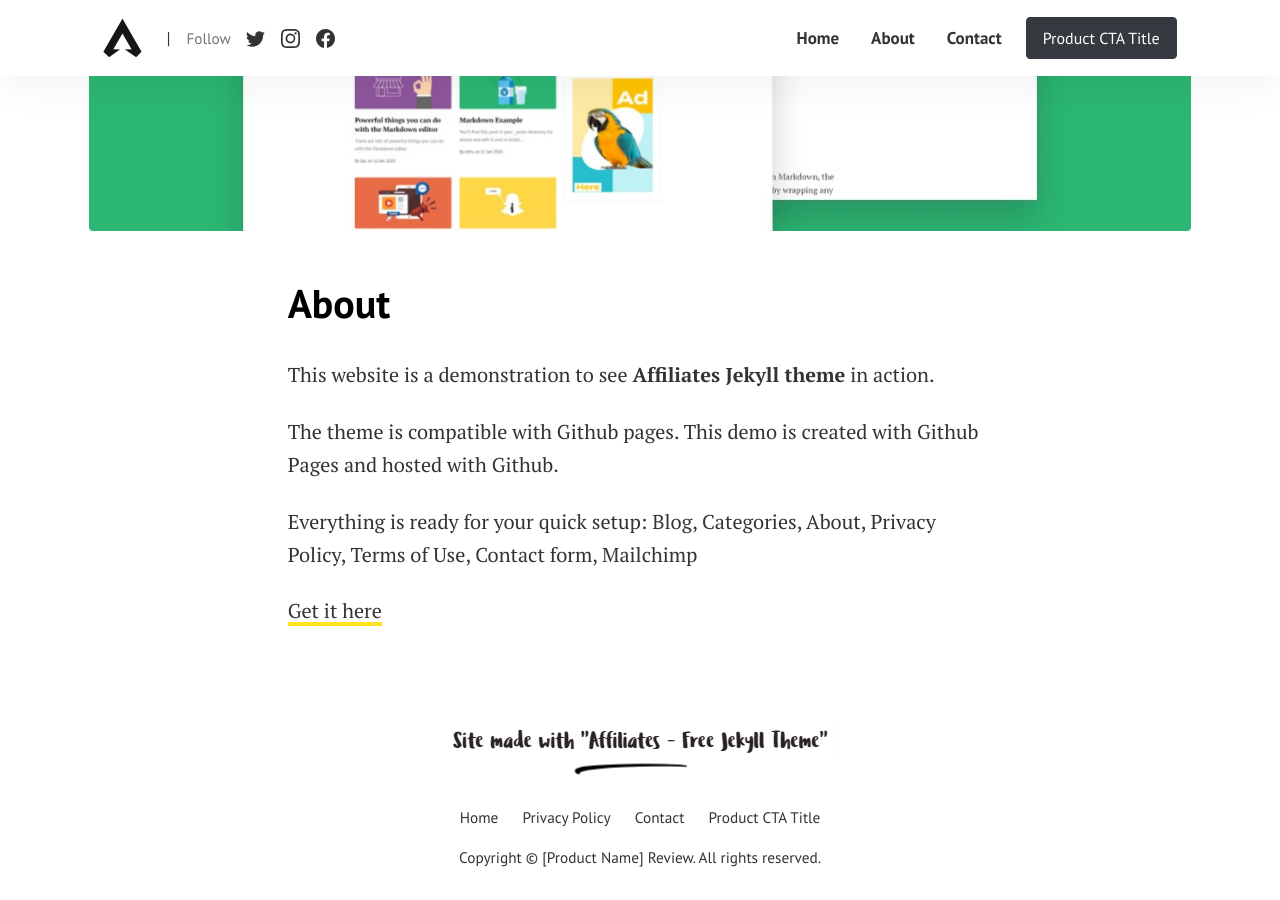
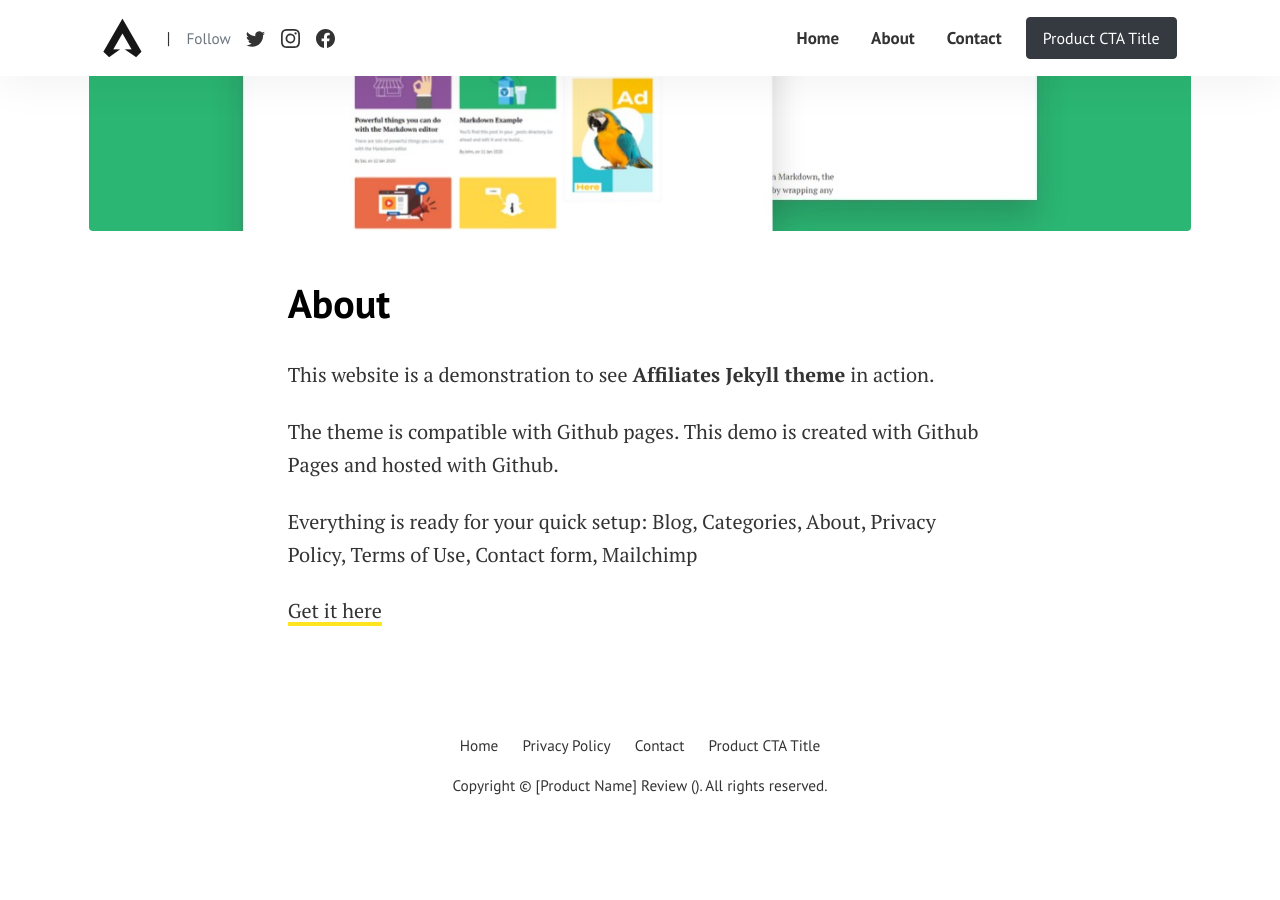
Before and after one commit to ThatMovieGuyOriginal/home-gym-guides, a Jekyll site: the page built from pages/about.md, in a window 1280 px wide and 900 px high, scrolled down 504 px. Built offline with Jekyll 4.4.1, drawn with Linux system fonts in a browser that asks for light colours; after the commit the page ends 1332 px from its top, so only the background shows below that.

Commit message:
Update default.html

```diff
--- a/_layouts/default.html
+++ b/_layouts/default.html
@@ -101,26 +101,21 @@ gtag('config', '{{site.ganalytics}}');
 <!-- Footer
 ================================================== -->
 <footer class="footer container text-center">
-
-  <!-- CREDITS BEGIN.-->
-  <!-- If you want to support my work, please donate to remove the credits. This helps me keep it up and running: https://www.wowthemes.net/donate/ -->
-  <div class="credits mx-auto text-center mb-3">
-    <a class="hover-opacity font-weight-bold" href="https://bootstrapstarter.com/template-affiliates-bootstrap-jekyll/">
-      <img src="{{site.baseurl}}/assets/images/credits.png" alt="powered by WowThemes">
-    </a>
-  </div>
-  <!-- CREDITS END -->
-
   <ul class="p-0 mb-1 small">
     {% for item in site.data.menus.footermenu %}
     <li>
-      <a href="{% unless item.external %}{{site.baseurl}}/{% endunless %}{{item.url}}" alt="{{item.title}}">{{item.title}}</a>
+      <a href="{% unless item.external %}{{ site.baseurl }}/{% endunless %}{{ item.url }}" alt="{{ item.title }}">{{ item.title }}</a>
     </li>
     {% endfor %}
-    </ul>
-    <div class="copyright small">
-       Copyright © {{site.title}}. All rights reserved.
-    </div>
+  </ul>
+
+  <div class="copyright small">
+    <!-- This outputs the domain you set in _config.yml -->
+    Copyright ©
+    <a href="{{ site.url }}">{{ site.title }}</a>
+    ({{ site.url | replace: "https://", "" | replace: "http://", "" }}).
+    All rights reserved.
+  </div>
 </footer>
 
 <!-- JavaScript
```
